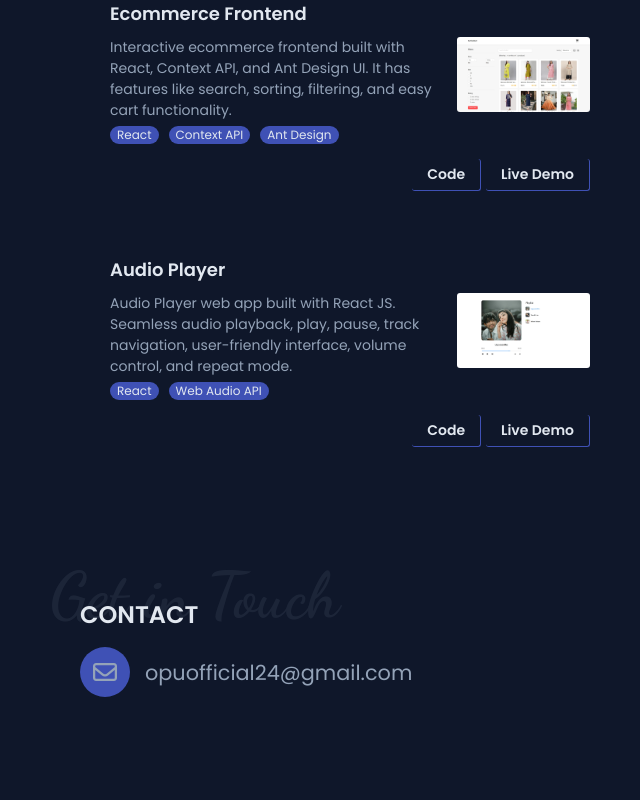
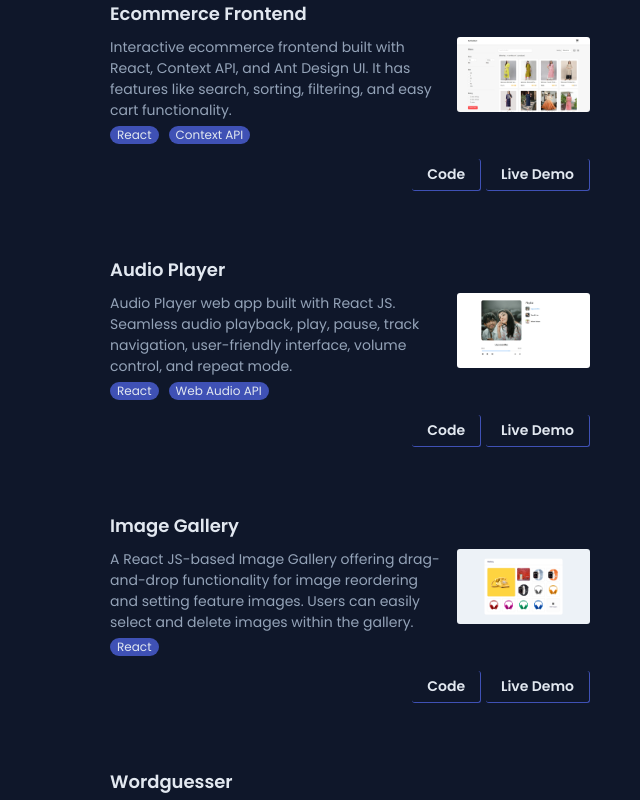
Before and after one commit to opuofficial/my-portfolio-website, a React (Vite) app: page / in a window 1280 px wide. Shown: the part 1440-2240 px from the top of the page, without its empty margins (560-1200 px from the left). Built offline with nearby package versions, Linux system fonts and the light colour scheme.

Commit message:
projects data updated

```diff
--- a/src/data/projectsData.js
+++ b/src/data/projectsData.js
@@ -4,13 +4,7 @@ const projectsData = [
     description:
       "Built with MERN stack for seamless blog post management, user authentication, Ant Design UI. Effortlessly create, publish, and interact with posts.",
     image: "blog-site-screenshot.jpg",
-    technologies: [
-      "React",
-      "Redux Toolkit",
-      "Ant Design",
-      "Express",
-      "MongoDB",
-    ],
+    technologies: ["React", "Redux Toolkit", "Express", "MongoDB"],
     frontendRepo: "https://github.com/opuofficial/mern-blog-frontend",
     backendRepo: "https://github.com/opuofficial/mern-blog-backend",
   },
@@ -19,7 +13,7 @@ const projectsData = [
     description:
       "Interactive ecommerce frontend built with React, Context API, and Ant Design UI. It has features like search, sorting, filtering, and easy cart functionality.",
     image: "ecommerce-frontend-screenshot.jpg",
-    technologies: ["React", "Context API", "Ant Design"],
+    technologies: ["React", "Context API"],
     repo: "https://github.com/opuofficial/ecommerce-frontend",
     demo: "https://ecommerce-frontend-with-react.netlify.app/",
   },
@@ -32,6 +26,24 @@ const projectsData = [
     repo: "https://github.com/opuofficial/audio-player",
     demo: "https://audio-player-2023.netlify.app/",
   },
+  {
+    title: "Image Gallery",
+    description:
+      "A React JS-based Image Gallery offering drag-and-drop functionality for image reordering and setting feature images. Users can easily select and delete images within the gallery.",
+    image: "image-gallery-screenshot.png",
+    technologies: ["React"],
+    repo: "https://github.com/opuofficial/react-image-gallery",
+    demo: "https://image-gallery-task-react.netlify.app/",
+  },
+  {
+    title: "Wordguesser",
+    description:
+      "An engaging vanilla Javascript game where players must guess the correct word within a limited number of attempts, adding excitement and challenge to the gaming experience.",
+    image: "wordguesser-screenshot.png",
+    technologies: ["Javascript"],
+    repo: "https://github.com/opuofficial/wordguesser",
+    demo: "https://wordguesser-2024.netlify.app/",
+  },
 ];
 
 export default projectsData;
```
Also changed, not shown: public/images/image-gallery-screenshot.png (added), public/images/wordguesser-screenshot.png (added).
